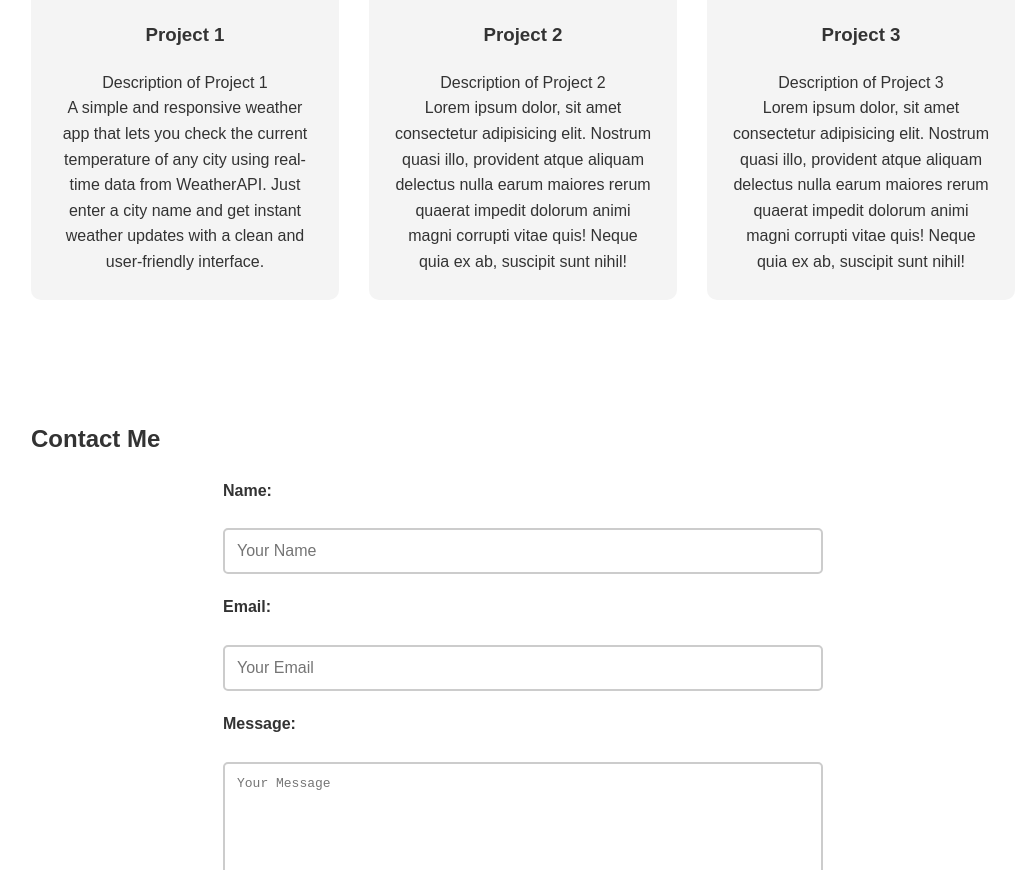
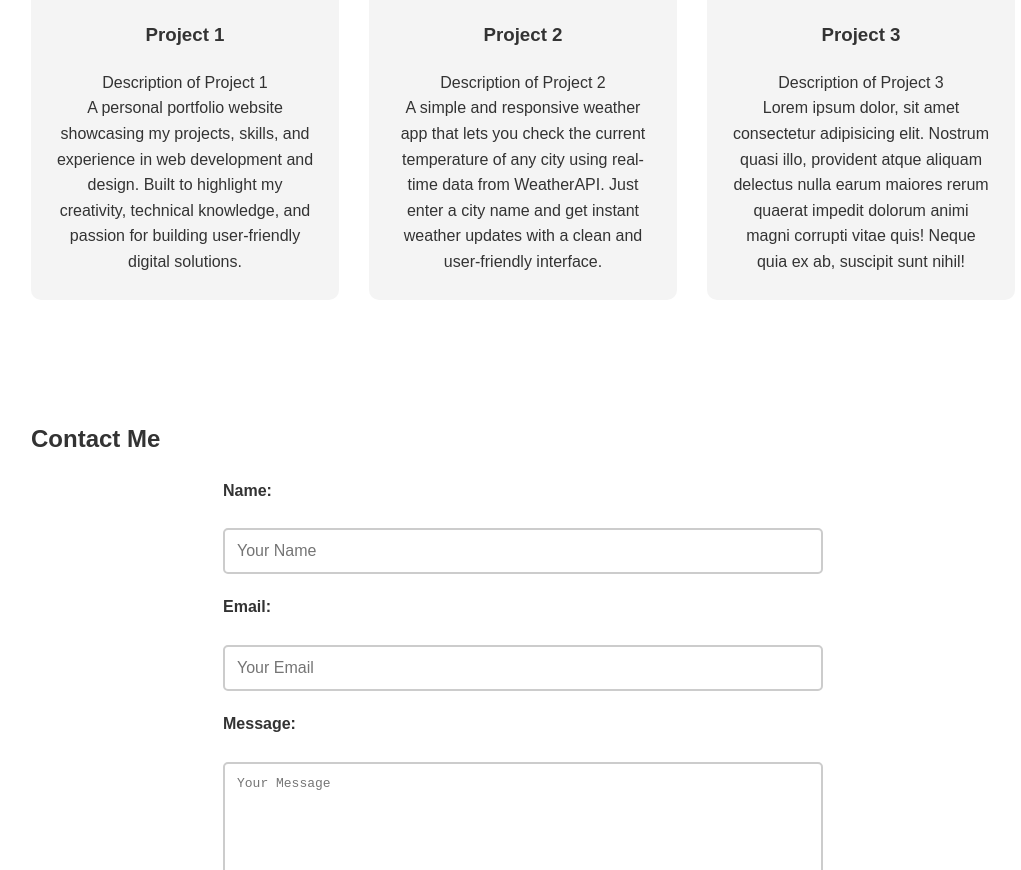
Before and after one commit to OmKumarSingh1/Portfolio, a plain HTML site: page index.html in a window 1280 px wide. Shown: the part 1604-2474 px from the top of the page, without its empty margins (117-1138 px from the left). Drawn offline with nearby package versions, Linux system fonts and the light colour scheme.

Commit message:
Update index.html

```diff
--- a/index.html
+++ b/index.html
@@ -49,14 +49,14 @@
                         <img src="https://tse4.mm.bing.net/th?id=OIP.VCWOsVfOTZTdzIrKfym7yQHaEK&pid=Api&P=0&h=180" alt="Project 1 screenshot" width="300" height="auto">
                         <h3>Project 1</h3>
                         <p>Description of Project 1 <br>
-                        A simple and responsive weather app that lets you check the current temperature of any city using real-time data from WeatherAPI. Just enter a city name and get instant weather updates with a clean and user-friendly interface.
+                        A personal portfolio website showcasing my projects, skills, and experience in web development and design. Built to highlight my creativity, technical knowledge, and passion for building user-friendly digital solutions.
                         </p>
                     </article>
                     <article class="project">
                         <img src="https://tse1.mm.bing.net/th?id=OIP.yZS9HpKSelwF45k7Ls7k-wHaEK&pid=Api&P=0&h=180" alt="Project 2 screenshot" width="300" height="auto">
                         <h3>Project 2</h3>
                         <p>Description of Project 2 <br>
-                          Lorem ipsum dolor, sit amet consectetur adipisicing elit. Nostrum quasi illo, provident atque aliquam delectus nulla earum maiores rerum quaerat impedit dolorum animi magni corrupti vitae quis! Neque quia ex ab, suscipit sunt nihil!</p>
+                          A simple and responsive weather app that lets you check the current temperature of any city using real-time data from WeatherAPI. Just enter a city name and get instant weather updates with a clean and user-friendly interface.</p>
                     </article>
                     <article class="project">
                         <img src="https://tse1.mm.bing.net/th?id=OIP.yIcWHKzcz6ZQbruDU9DdYwAAAA&pid=Api&P=0&h=180" alt="Project 3 screenshot" width="300" height="auto">
```
